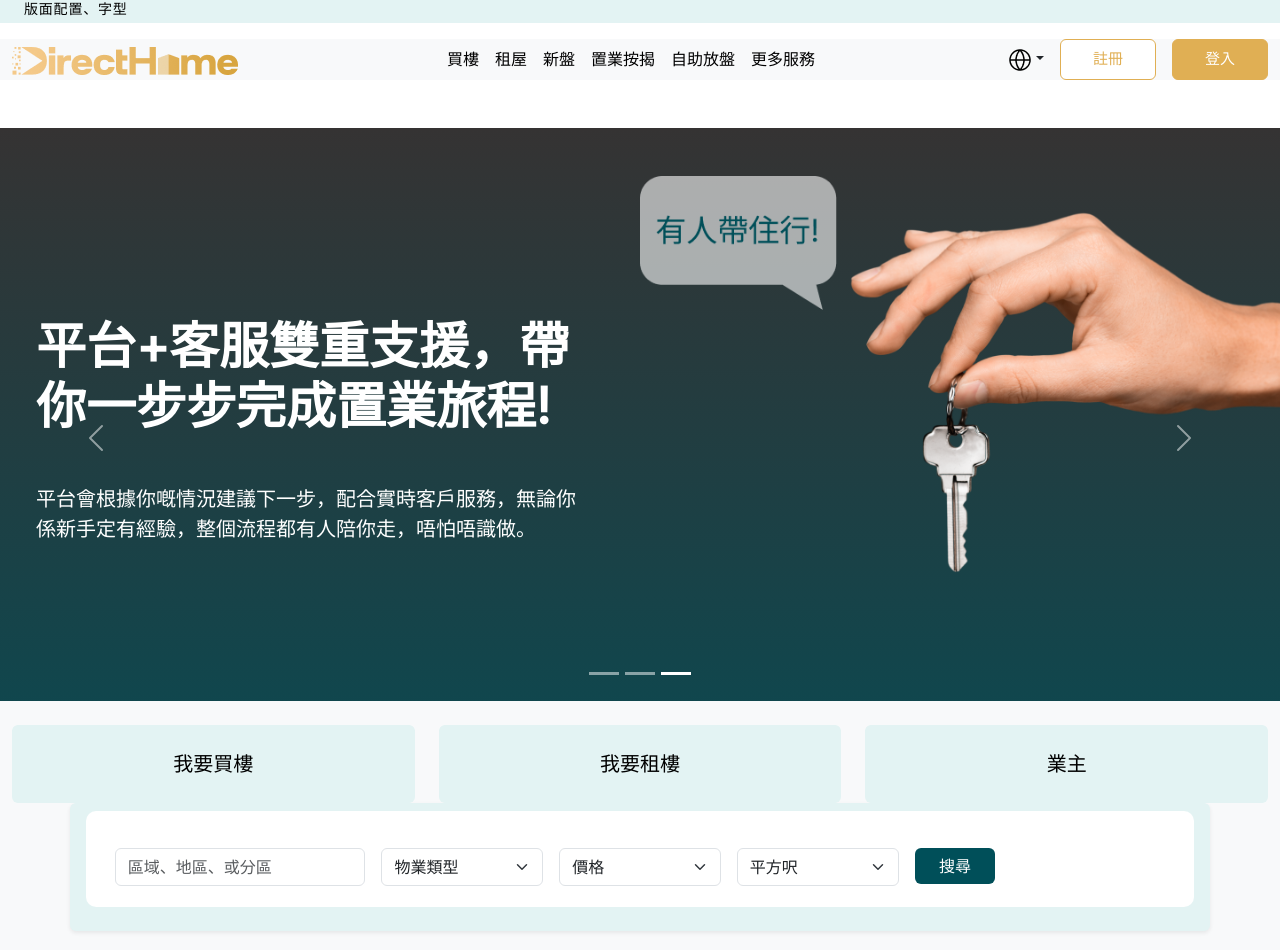
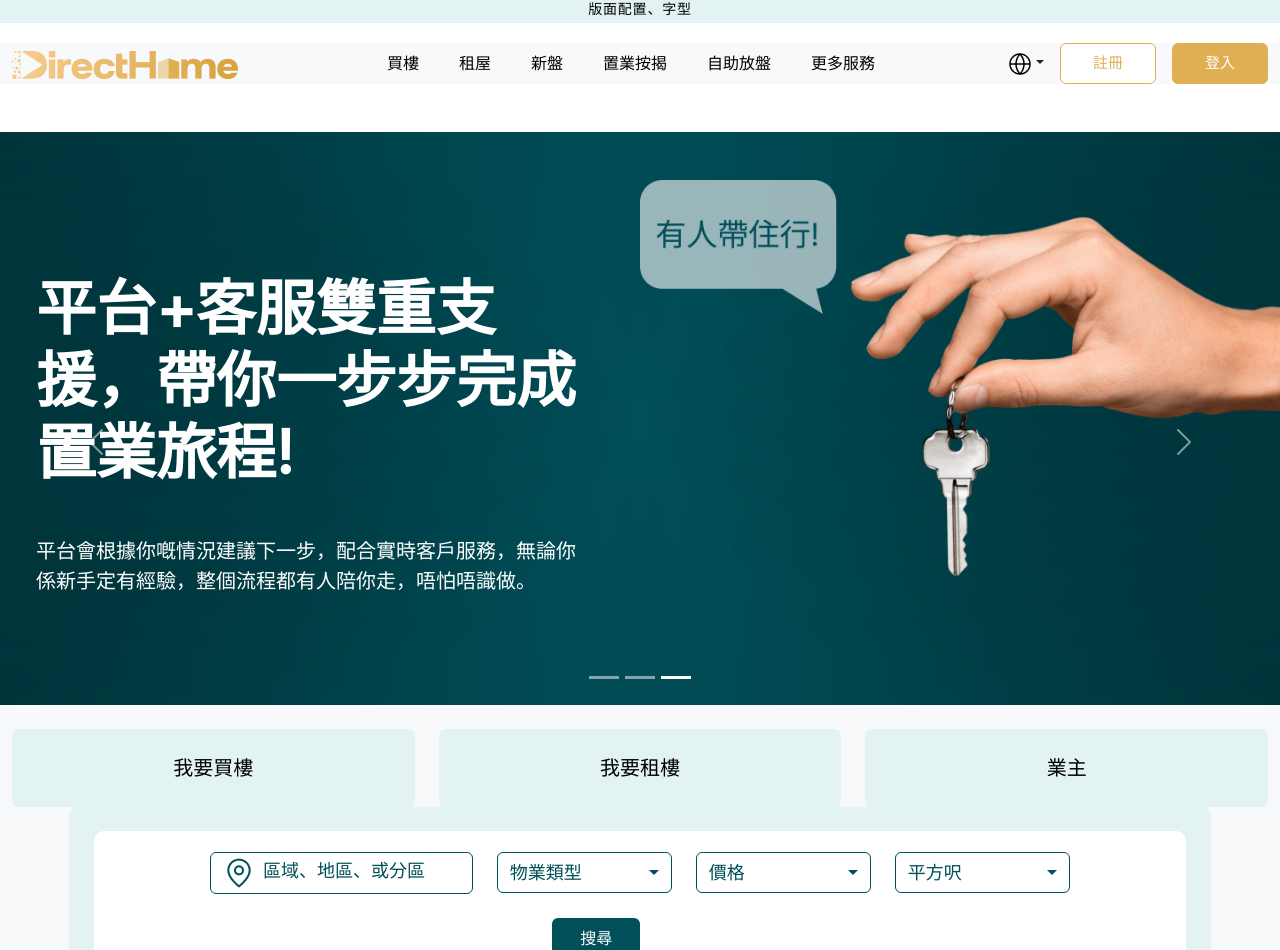
Before and after one commit to gillanihassan/directHome, a React (Vite) app: page /home in a window 1280 px wide. Shown: the part 33-983 px from the top of the page. Built offline with nearby package versions, Linux system fonts and the light colour scheme.

Commit message:
first three section update

```diff
--- a/src/page/DirectHome.jsx
+++ b/src/page/DirectHome.jsx
@@ -1,4 +1,5 @@
 import AuthenticProperties from "./components/authenticProperties/AuthenticProperties";
+import BottomSearchSection from "./components/bottomSearchSection/BottomSearchSection ";
 import BusinessSection from "./components/businessSection/BusinessSection";
 import EstateProcess from "./components/estateProcess/EstateProcess";
 import Footer from "./components/footerSection/FooterSection";
@@ -20,6 +21,7 @@ function DirectHome() {
       <TopSection />
       <CustomNav />
       <HeroSection />
+      <BottomSearchSection />
       <BusinessSection />
       <AuthenticProperties />
       <EstateProcess />
--- a/src/page/components/authenticProperties/AuthenticProperties.jsx
+++ b/src/page/components/authenticProperties/AuthenticProperties.jsx
@@ -20,7 +20,7 @@ function AuthenticProperties() {
 
       <Row className="g-4 align-items-center">
         <Col xs={12} md={12} lg={6} xl={6} xxl={6}>
-          <Image src={imgOne} fluid className="w-100" />
+          <Image src={imgOne} fluid className={`w-100  ${styles.customImg}`} />
         </Col>
 
         <Col xs={12} md={12} lg={6} xl={6} xxl={6}>
--- /dev/null
+++ b/src/page/components/bottomSearchSection/BottomSearchSection .jsx
@@ -0,0 +1,126 @@
+import React from "react";
+import {
+  Container,
+  Row,
+  Col,
+  Button,
+  Form,
+  Dropdown,
+  DropdownButton,
+  Tab,
+  Image,
+} from "react-bootstrap";
+import styles from "./styles.module.css";
+import mapPin from "../../../assets/images/bottomSection/mapPin.png";
+
+const BottomSearchSection = () => {
+  return (
+    <div
+      className="bg-light py-4 container-xxl"
+      style={{
+        backgroundColor: "red",
+      }}
+    >
+      <Tab.Container defaultActiveKey="buy">
+        <Row className="d-flex justify-content-center align-items-center gy-2">
+          <Col md={4}>
+            <Button className={`w-100 py-4 ${styles.bottomBtn}`}>
+              我要買樓
+            </Button>
+          </Col>
+          <Col md={4}>
+            <Button className={`w-100 py-4 ${styles.bottomBtnTwo}`}>
+              我要租樓
+            </Button>
+          </Col>
+          <Col md={4}>
+            <Button className={`w-100 py-4 ${styles.bottomBtnTwo}`}>
+              業主
+            </Button>
+          </Col>
+        </Row>
+
+        <Tab.Content>
+          <Tab.Pane eventKey="buy">
+            <Container
+              className="rounded p-4 shadow-sm"
+              style={{ backgroundColor: "#E3F3F3" }}
+            >
+              <Row
+                className="g-0 d-flex justify-content-center align-items-center gap-4"
+                style={{
+                  backgroundColor: "#FFFFFF",
+                  padding: "1.3rem",
+                  borderRadius: "10px",
+                }}
+              >
+                <Col md={3}>
+                  <Button
+                    className={`p-1 w-100 d-flex justify-content-start align-items-start ${styles.formBtnLeft}`}
+                  >
+                    <Image
+                      src={mapPin}
+                      style={{ width: "32px", height: "32px" }}
+                      className="mx-2"
+                    />
+                    區域、地區、或分區
+                  </Button>
+                </Col>
+
+                <Col md={2}>
+                  <Dropdown>
+                    <Dropdown.Toggle
+                      id="dropdown-basic-button"
+                      className={`w-100 d-flex justify-content-between align-items-center ${styles.formBtnLeft}`}
+                    >
+                      物業類型
+                    </Dropdown.Toggle>
+
+                    <Dropdown.Menu>
+                      <Dropdown.Item href="#/action-1">Action</Dropdown.Item>
+                    </Dropdown.Menu>
+                  </Dropdown>
+                </Col>
+
+                <Col md={2}>
+                  <Dropdown>
+                    <Dropdown.Toggle
+                      id="dropdown-basic-button"
+                      className={`w-100 d-flex justify-content-between align-items-center ${styles.formBtnLeft}`}
+                    >
+                      價格
+                    </Dropdown.Toggle>
+
+                    <Dropdown.Menu>
+                      <Dropdown.Item href="#/action-1">Action</Dropdown.Item>
+                    </Dropdown.Menu>
+                  </Dropdown>
+                </Col>
+                <Col md={2}>
+                  <Dropdown>
+                    <Dropdown.Toggle
+                      id="dropdown-basic-button"
+                      className={`w-100 d-flex justify-content-between align-items-center ${styles.formBtnLeft}`}
+                    >
+                      平方呎
+                    </Dropdown.Toggle>
+
+                    <Dropdown.Menu>
+                      <Dropdown.Item href="#/action-1">Action</Dropdown.Item>
+                    </Dropdown.Menu>
+                  </Dropdown>
+                </Col>
+
+                <Col md={2}>
+                  <Button className={`p-2 w-50 ${styles.formBtn}`}>搜尋</Button>
+                </Col>
+              </Row>
+            </Container>
+          </Tab.Pane>
+        </Tab.Content>
+      </Tab.Container>
+    </div>
+  );
+};
+
+export default BottomSearchSection;
--- /dev/null
+++ b/src/page/components/bottomSearchSection/styles.module.css
@@ -0,0 +1,46 @@
+.bottomBtn {
+  background-color: #e3f3f3;
+  color: #000000;
+  font-family: "Inter";
+  font-weight: 400;
+  font-size: 20px;
+  border: none;
+}
+.bottomBtn:hover {
+  background-color: #e3f3f3;
+  color: #000000;
+}
+
+.bottomBtnTwo {
+  background-color: #e3f3f3;
+  color: #000000;
+  font-family: "Inter";
+  font-weight: 400;
+  font-size: 20px;
+  border: none;
+}
+.bottomBtnTwo:hover {
+  background-color: #e3f3f3;
+  color: #000000;
+}
+.formBtnLeft {
+  background-color: #ffffff;
+  border: 1px solid #004f59;
+  color: #004f59;
+  font-family: "Inter";
+  font-weight: 400;
+  font-size: 18px;
+}
+.formBtnLeft:hover {
+  background-color: #ffffff;
+  border: 1px solid #004f59;
+  color: #004f59;
+}
+
+.formBtn {
+  background-color: #004f59;
+  border: none;
+}
+.formBtn:hover {
+  background-color: #004f59;
+}
--- a/src/page/components/businessSection/BusinessSection.jsx
+++ b/src/page/components/businessSection/BusinessSection.jsx
@@ -9,7 +9,7 @@ import imgFive from "../../../assets/images/businessSection/imgFive.png";
 
 function BusinessSection() {
   return (
-    <div className={`container-xxl mt-5 p-4 ${styles.mainDiv}`}>
+    <div className={`container-xxl mt-5 mb-5 p-4  ${styles.mainDiv}`}>
       <Row className="justify-content-center gx-5">
         <Col xs={5} sm={5} md={2} lg={2} xl={2} xxl={2}>
           <Image src={imgOne} />
--- a/src/page/components/heroSection/HeroSection.jsx
+++ b/src/page/components/heroSection/HeroSection.jsx
@@ -4,7 +4,7 @@ import Image from "react-bootstrap/Image";
 import sliderOne from "../../../assets/images/heroSection/sliderOne.png";
 import sliderTwo from "../../../assets/images/heroSection/sliderTwo.png";
 import sliderThree from "../../../assets/images/heroSection/sliderThree.png";
-import { Container, Form, Button, Tab, Nav, InputGroup } from "react-bootstrap";
+// import { Container, Form, Button, Tab, Nav, InputGroup } from "react-bootstrap";
 
 const HeroSection = () => {
   return (
@@ -73,79 +73,6 @@ const HeroSection = () => {
           </Row>
         </Carousel.Item>
       </Carousel>
-      <Container fluid className="bg-light py-4">
-        <Tab.Container defaultActiveKey="buy">
-          <Row className="d-flex justify-content-center align-items-center gy-2">
-            <Col md={4} className="d-">
-              <Button className={`w-100 py-4 ${styles.bottomBtn}`}>
-                我要買樓{" "}
-              </Button>
-            </Col>
-            <Col md={4} className="">
-              <Button className={`w-100 py-4 ${styles.bottomBtnTwo}`}>
-                我要租樓
-              </Button>
-            </Col>
-            <Col md={4} className="d-">
-              <Button className={`w-100 py-4 ${styles.bottomBtnTwo}`}>
-                業主
-              </Button>
-            </Col>
-          </Row>
-
-          <Tab.Content>
-            <Tab.Pane eventKey="buy">
-              <Container
-                className=" rounded p-4 shadow-sm"
-                style={{ backgroundColor: "#E3F3F3" }}
-              >
-                <Row
-                  className="g-3"
-                  style={{
-                    backgroundColor: "#FFFFFF",
-                    padding: "1.3rem",
-                    borderRadius: "10px",
-                  }}
-                >
-                  <Col md={3}>
-                    <InputGroup>
-                      <Form.Control placeholder="區域、地區、或分區" />
-                    </InputGroup>
-                  </Col>
-
-                  <Col md={2}>
-                    <Form.Select>
-                      <option>物業類型</option>
-                      <option>住宅</option>
-                      <option>商業</option>
-                    </Form.Select>
-                  </Col>
-
-                  <Col md={2}>
-                    <Form.Select>
-                      <option>價格</option>
-                      <option>0-100萬</option>
-                      <option>100萬以上</option>
-                    </Form.Select>
-                  </Col>
-
-                  <Col md={2}>
-                    <Form.Select>
-                      <option>平方呎</option>
-                      <option>500+</option>
-                      <option>1000+</option>
-                    </Form.Select>
-                  </Col>
-
-                  <Col md={2}>
-                    <Button className={`w-50 ${styles.formBtn}`}>搜尋</Button>
-                  </Col>
-                </Row>
-              </Container>
-            </Tab.Pane>
-          </Tab.Content>
-        </Tab.Container>
-      </Container>
     </div>
   );
 };
--- a/src/page/components/heroSection/styles.module.css
+++ b/src/page/components/heroSection/styles.module.css
@@ -1,51 +1,33 @@
-.mainDiv{
-  /* background: linear-gradient(to bottom, #000000, #66666600), #004F59; */
-background: linear-gradient( #353333, #66666600), #004F59;}
-.customHeading{
-  color: #FFFFFF;
+.mainDiv {
+  background-image: radial-gradient(
+      circle at top left,
+      rgba(0, 0, 0, 0.3) 0%,
+      transparent 50%
+    ),
+    radial-gradient(circle at top right, rgba(0, 0, 0, 0.3) 0%, transparent 50%),
+    radial-gradient(
+      circle at bottom left,
+      rgba(0, 0, 0, 0.3) 0%,
+      transparent 50%
+    ),
+    radial-gradient(
+      circle at bottom right,
+      rgba(0, 0, 0, 0.3) 0%,
+      transparent 50%
+    ),
+    linear-gradient(to right, #004f59, #004f59);
+}
+.customHeading {
+  color: #ffffff;
   font-family: "Inter";
   font-weight: 600;
-  font-size: 50px;
+  font-size: 60px;
   width: 100%;
   max-width: 670px;
 }
-.customPara{
-  color: #FFFFFF;
+.customPara {
+  color: #ffffff;
   font-family: "Inter";
   font-weight: 500;
   font-size: 20px;
 }
-
-/* Bottom Section  */
-.bottomBtn{
-  background-color: #E3F3F3;
-  color: #000000;
-  font-family: "Inter";
-  font-weight: 400;
-  font-size: 20px;
-  border: none;
-}
-.bottomBtn:hover{
-  background-color: #E3F3F3;
-  color: #000000;
-}
-.bottomBtnTwo{
-  background-color: #E3F3F3;
-  color: #000000;
-  font-family: "Inter";
-  font-weight: 400;
-  font-size: 20px;
-  border: none;
-}
-.bottomBtnTwo:hover{
-  background-color: #E3F3F3;
-  color: #000000;
-}
-.formBtn{
-  background-color: #004F59;
-  border: none;
-
-}
-.formBtn:hover{
-  background-color: #004F59;
-}
--- a/src/page/components/navbar/CustomNav.jsx
+++ b/src/page/components/navbar/CustomNav.jsx
@@ -10,18 +10,14 @@ import styles from "./styles.module.css";
 
 function CustomNav() {
   return (
-    <Navbar expand="lg" className="bg-body-tertiary p-0">
+    <Navbar expand="lg" className="bg-body-tertiary p-0 mt-1">
       <div className="container-xxl">
         <Navbar.Brand href="#">
           <Image src={navLogo} />
         </Navbar.Brand>
         <Navbar.Toggle aria-controls="navbarScroll" />
         <Navbar.Collapse id="navbarScroll">
-          <Nav
-            className="mx-auto my-2 my-lg-0"
-            style={{ maxHeight: "100px" }}
-            navbarScroll
-          >
+          <Nav className="mx-auto d-flex gap-4 " navbarScroll>
             <Nav.Link className={styles.customLinks}>買樓</Nav.Link>
             <Nav.Link className={styles.customLinks}>租屋</Nav.Link>
             <Nav.Link className={styles.customLinks}>新盤 </Nav.Link>
--- a/src/page/components/topSection/TopSection.jsx
+++ b/src/page/components/topSection/TopSection.jsx
@@ -6,7 +6,7 @@ function TopSection() {
     <Container fluid>
       <Row>
         <Col className="p-0">
-          <p className={` px-4 ${styles.topPara}`}>
+          <p className={` px-4 text-center ${styles.topPara}`}>
             廣泛用作展示排版效果的工具。這段文字是以模擬文章內容的方式呈現，用以幫助設計師與開發者視覺化最終產品的樣貌，而不受實際內容干擾。我們提供的這段文字為模擬用途，意在展現版面配置、字型
           </p>
         </Col>
```
Also changed, not shown: src/page/components/authenticProperties/styles.module.css (+31 -15 lines), src/page/components/businessSection/styles.module.css (+8 -4 lines), src/page/components/navbar/styles.module.css (+17 -17 lines), src/assets/images/bottomSection/mapPin.png (added).
